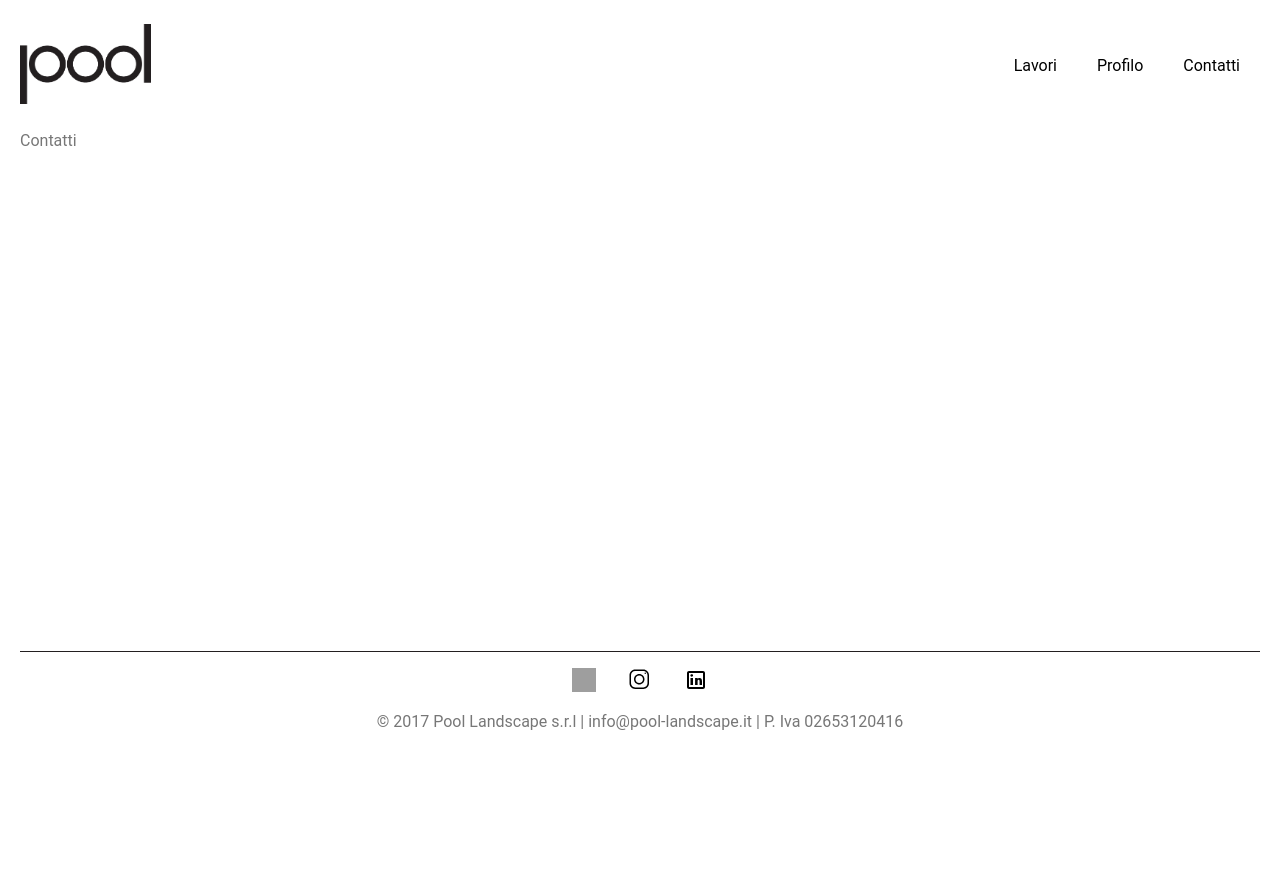
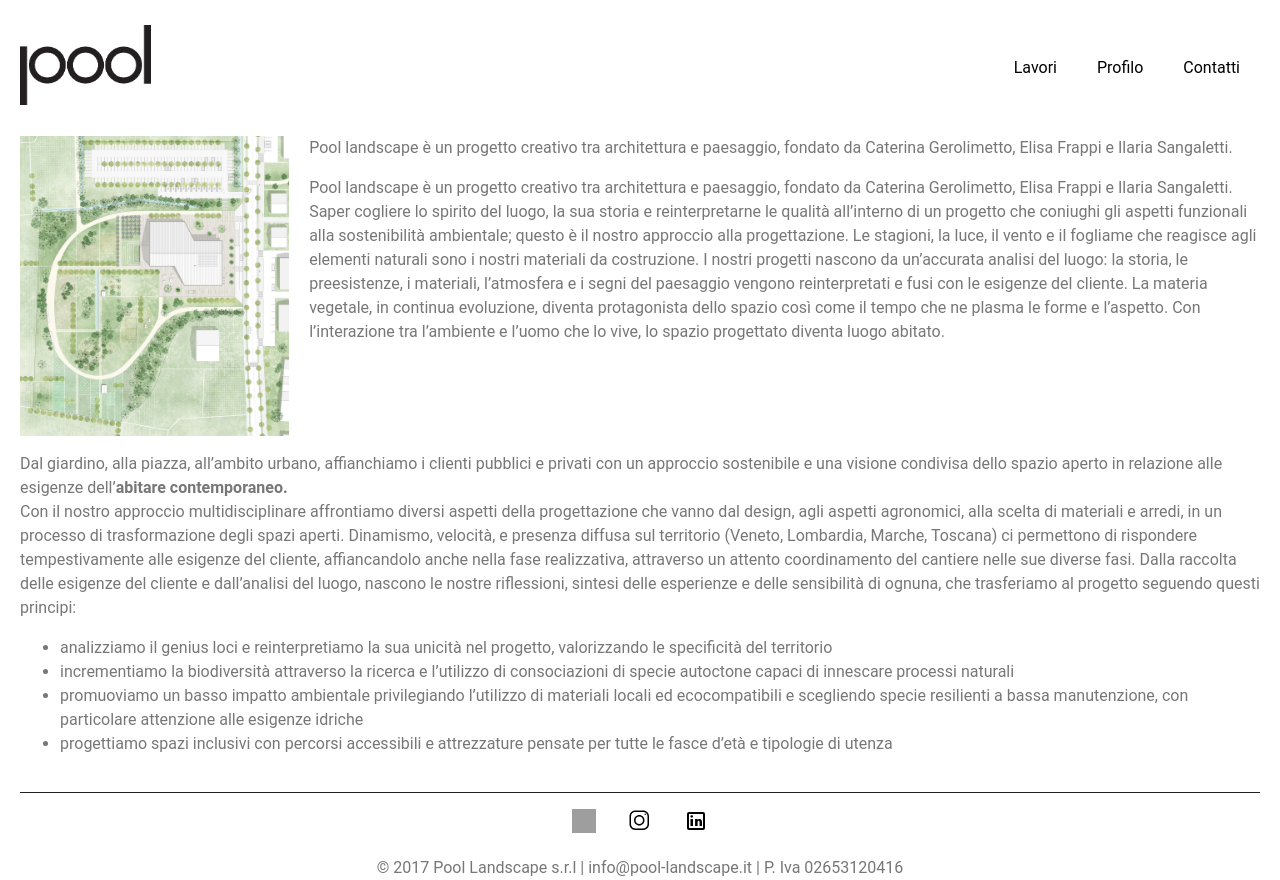
Before and after one commit to frascata/pool-landscape, a Gatsby site: page /contatti in a window 1280 px wide. Before the commit the page ends 820 px from the top, so only its background shows below. Built offline with nearby package versions, Linux system fonts and the light colour scheme; Gatsby itself is replaced by a stand-in of ours; grey boxes are pictures that could not be loaded.

Commit message:
fixed contatti page

```diff
--- a/src/pages/contatti.tsx
+++ b/src/pages/contatti.tsx
@@ -1,10 +1,45 @@
 import * as React from 'react'
 import Layout from '../components/layouts'
+
+import ContattiImg from '../images/contatti/contatti.jpeg'
+
+import '../styles/contatti/index.scss'
 
 const ContactsPage = () => {
     return (
         <Layout>
-            <main>Contatti</main>
+            <main className="about-page">
+                <div className="col-2">
+                    <img src={ContattiImg} alt={'Contatti'} />
+                    <div>
+                        <p>Pool landscape è un progetto creativo tra architettura e paesaggio, fondato da Caterina Gerolimetto, Elisa Frappi e Ilaria Sangaletti.</p>
+                        <p>
+                            Pool landscape è un progetto creativo tra architettura e paesaggio, fondato da Caterina Gerolimetto, Elisa Frappi e Ilaria Sangaletti. Saper cogliere lo spirito del luogo, la sua storia e reinterpretarne le
+                            qualità all’interno di un progetto che coniughi gli aspetti funzionali alla sostenibilità ambientale; questo è il nostro approccio alla progettazione. Le stagioni, la luce, il vento e il fogliame che reagisce
+                            agli elementi naturali sono i nostri materiali da costruzione. I nostri progetti nascono da un’accurata analisi del luogo: la storia, le preesistenze, i materiali, l’atmosfera e i segni del paesaggio vengono
+                            reinterpretati e fusi con le esigenze del cliente. La materia vegetale, in continua evoluzione, diventa protagonista dello spazio così come il tempo che ne plasma le forme e l’aspetto. Con l’interazione tra
+                            l’ambiente e l’uomo che lo vive, lo spazio progettato diventa luogo abitato.
+                        </p>
+                    </div>
+                </div>
+
+                <div className="col">
+                    <p>
+                        Dal giardino, alla piazza, all’ambito urbano, affianchiamo i clienti pubblici e privati con un approccio sostenibile e una visione condivisa dello spazio aperto in relazione alle esigenze dell’
+                        <b>abitare contemporaneo.</b> <br />
+                        Con il nostro approccio multidisciplinare affrontiamo diversi aspetti della progettazione che vanno dal design, agli aspetti agronomici, alla scelta di materiali e arredi, in un processo di trasformazione degli spazi
+                        aperti. Dinamismo, velocità, e presenza diffusa sul territorio (Veneto, Lombardia, Marche, Toscana) ci permettono di rispondere tempestivamente alle esigenze del cliente, affiancandolo anche nella fase realizzativa,
+                        attraverso un attento coordinamento del cantiere nelle sue diverse fasi. Dalla raccolta delle esigenze del cliente e dall’analisi del luogo, nascono le nostre riflessioni, sintesi delle esperienze e delle sensibilità
+                        di ognuna, che trasferiamo al progetto seguendo questi principi:
+                    </p>
+                    <ul>
+                        <li> analizziamo il genius loci e reinterpretiamo la sua unicità nel progetto, valorizzando le specificità del territorio</li>
+                        <li>incrementiamo la biodiversità attraverso la ricerca e l’utilizzo di consociazioni di specie autoctone capaci di innescare processi naturali</li>
+                        <li>promuoviamo un basso impatto ambientale privilegiando l’utilizzo di materiali locali ed ecocompatibili e scegliendo specie resilienti a bassa manutenzione, con particolare attenzione alle esigenze idriche</li>
+                        <li>progettiamo spazi inclusivi con percorsi accessibili e attrezzature pensate per tutte le fasce d’età e tipologie di utenza</li>
+                    </ul>
+                </div>
+            </main>
         </Layout>
     )
 }
--- /dev/null
+++ b/src/styles/contatti/index.scss
@@ -0,0 +1,45 @@
+@import "../global";
+@import "../variables";
+@import "../breakpoints";
+
+main {
+  &.about-page {
+    display: flex;
+    flex-direction: column;
+
+    .col-2 {
+      display: flex;
+      flex-direction: row;
+
+      @include Mobile() {
+        flex-direction: column;
+      }
+
+      img {
+        height: 300px;
+
+        @include Mobile() {
+          width: 100%;
+          height: auto;
+        }
+      }
+
+      p {
+        margin-left: $default-margin;
+
+        @include Mobile() {
+          margin-left: 0;
+        }
+
+        &:first-child {
+          margin-top: 0;
+
+          @include Mobile() {
+            margin-top: 16px;
+          }
+        }
+      }
+    }
+
+  }
+}
--- a/src/styles/global.scss
+++ b/src/styles/global.scss
@@ -4,6 +4,7 @@ body {
   font-family: 'Roboto', sans-serif;
   font-weight: 400;
   font-size: 16px;
+  line-height: 24px;
   color: $text-color;
   margin: 0;
   padding: 0;
--- a/src/styles/variables.scss
+++ b/src/styles/variables.scss
@@ -1,8 +1,9 @@
 $black: #231f20;
 $text-color: #777;
 
+$default-margin: 20px;
+
 $page-margin: 20px;
-
 
 $breakpoints: (
         xxsmall: 0px,
```
Also changed, not shown: src/images/contatti/contatti.jpeg (added).
